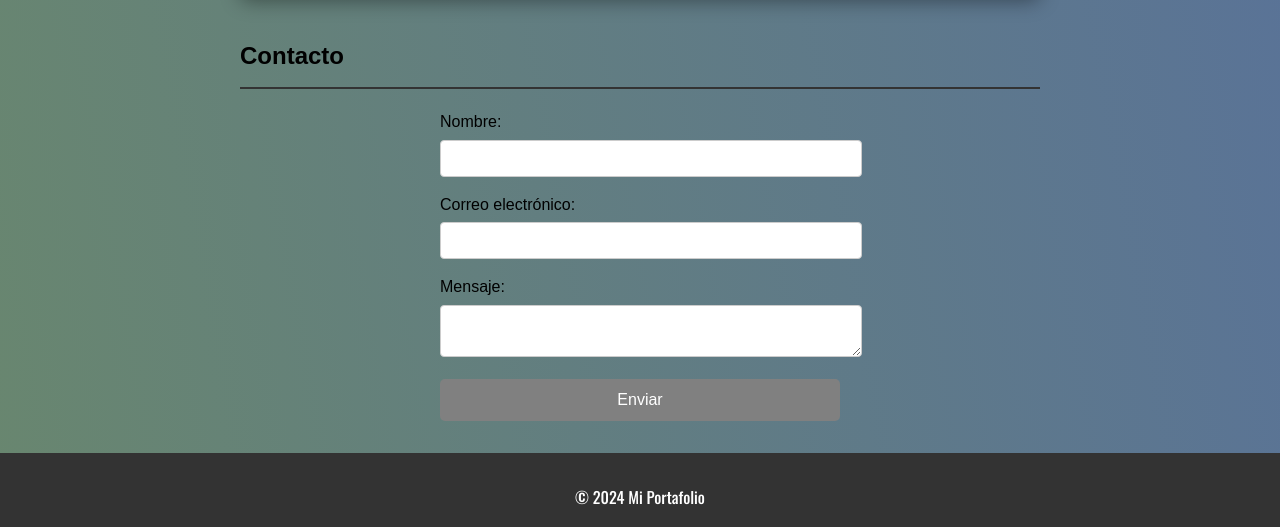
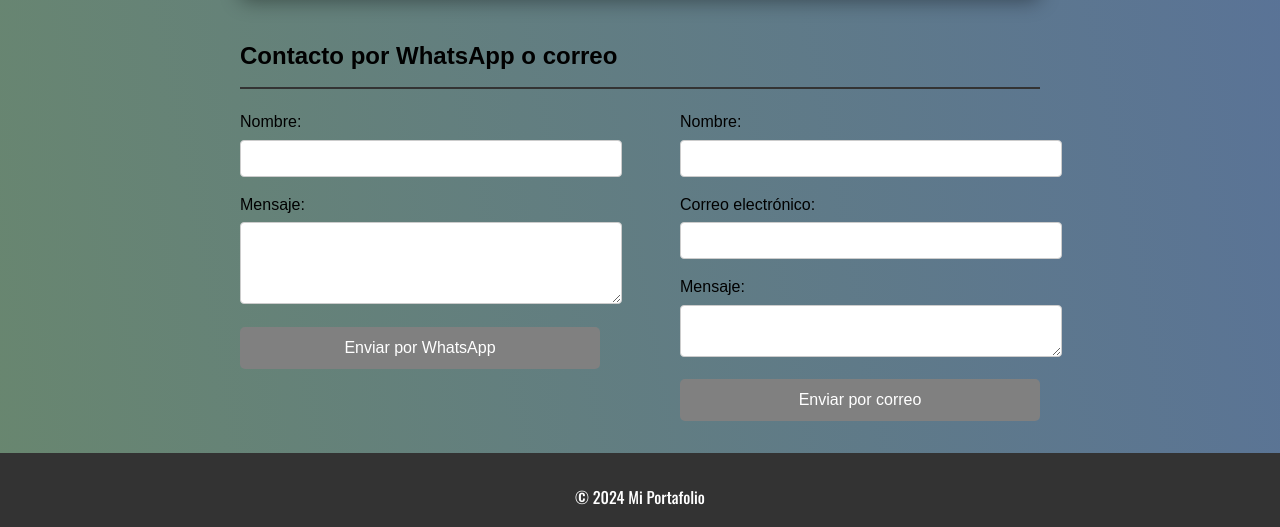
Before and after one commit to rodriguezleandro98/Portfolio, a plain HTML site: page index.html in a window 1280 px wide. Shown: the part 1306-1833 px from the top of the page. Drawn offline with nearby package versions, Linux system fonts and the light colour scheme.

Commit message:
Modificaciones contacto

```diff
--- a/estilos.css
+++ b/estilos.css
@@ -165,3 +165,12 @@ i:hover{
     50% { background-position: 100% 50%; }
     100% { background-position: 0% 50%; }
 }
+
+.form-container {
+    display: flex;
+    justify-content: space-between;
+}
+
+.form-group {
+    width: 45%; /* Ajusta el ancho según sea necesario */
+}
--- a/index.html
+++ b/index.html
@@ -64,24 +64,39 @@
             </div>
         </section>
         <section id="contact" style="margin-top: -60px;">
-            <h2>Contacto</h2>
-            <div class="container">
-                <form id="contactForm">
-                    <label for="name">Nombre:</label>
-                    <input type="text" id="name" name="name" required>
+            <h2>Contacto por WhatsApp o correo</h2>
+            <div class="form-container" style="display: flex; justify-content: space-between;">
+                <div class="form-group">
+                    <form id="whatsappForm" onsubmit="sendWhatsApp1(event)">
+                        <label for="nameWhatsApp">Nombre:</label>
+                        <input type="text" id="nameWhatsApp" required>
 
-                    <label for="email">Correo electrónico:</label>
-                    <input type="email" id="email" name="email" required>
+                        <label for="messageWhatsApp">Mensaje:</label>
+                        <textarea id="messageWhatsApp" rows="4" required></textarea>
 
-                    <label for="message">Mensaje:</label>
-                    <textarea id="message" name="message" required></textarea>
+                        <button type="submit">Enviar por WhatsApp</button>
+                    </form>
+                    <label id="responseMessageWhatsApp" class="hidden"></label>
+                </div>
 
-                    <button type="submit">Enviar</button>
-                </form>
+                <div class="form-group">
+                    <form id="emailForm" onsubmit="sendEmail(event)">
+                        <label for="nameEmail">Nombre:</label>
+                        <input type="text" id="nameEmail" required>
+
+                        <label for="email">Correo electrónico:</label>
+                        <input type="email" id="email" required>
+
+                        <label for="messageEmail">Mensaje:</label>
+                        <textarea id="messageEmail" required></textarea>
+
+                        <button type="submit">Enviar por correo</button>
+                    </form>
+                    <label id="responseMessageEmail" class="hidden"></label>
+                </div>
             </div>
-            <script src="script.js"></script>
-            <label id="responseMessage" class="hidden"></label>
         </section>
+        <script src="script.js"></script>
     </div>
     <footer>
         <p>&copy; 2024 Mi Portafolio</p>
--- a/script.js
+++ b/script.js
@@ -8,3 +8,31 @@ document.getElementById('contactForm').addEventListener('submit', function(event
         document.getElementById('contactForm').reset();
     }, 1000);
 });
+
+function sendWhatsApp1(event) {
+    event.preventDefault(); // Evitar el envío normal del formulario
+
+    const name = document.getElementById('name').value;
+    const message = document.getElementById('message').value;
+
+    const phoneNumber = '1164707899'; // Cambia esto por tu número de WhatsApp
+    const whatsappUrl = `https://api.whatsapp.com/send?phone=${phoneNumber}&text=Hola%20me%20llamo%20${encodeURIComponent(name)}.%20${encodeURIComponent(message)}`;
+
+    window.open(whatsappUrl, '_blank'); // Abre WhatsApp en una nueva pestaña
+    document.getElementById('contactForm').reset(); // Reinicia el formulario
+}
+
+function sendEmail(event) {
+    event.preventDefault();
+
+    // Obtener los datos del formulario
+    const name = document.getElementById('nameEmail').value;
+    const email = document.getElementById('email').value;
+    const message = document.getElementById('messageEmail').value;
+
+    // Aquí deberías hacer la llamada a tu API o servicio para enviar el correo
+    // Por ejemplo, usando fetch o axios para enviar los datos
+
+    // Ejemplo de respuesta
+    document.getElementById('responseMessageEmail').innerText = 'Correo enviado exitosamente!';
+}
```
